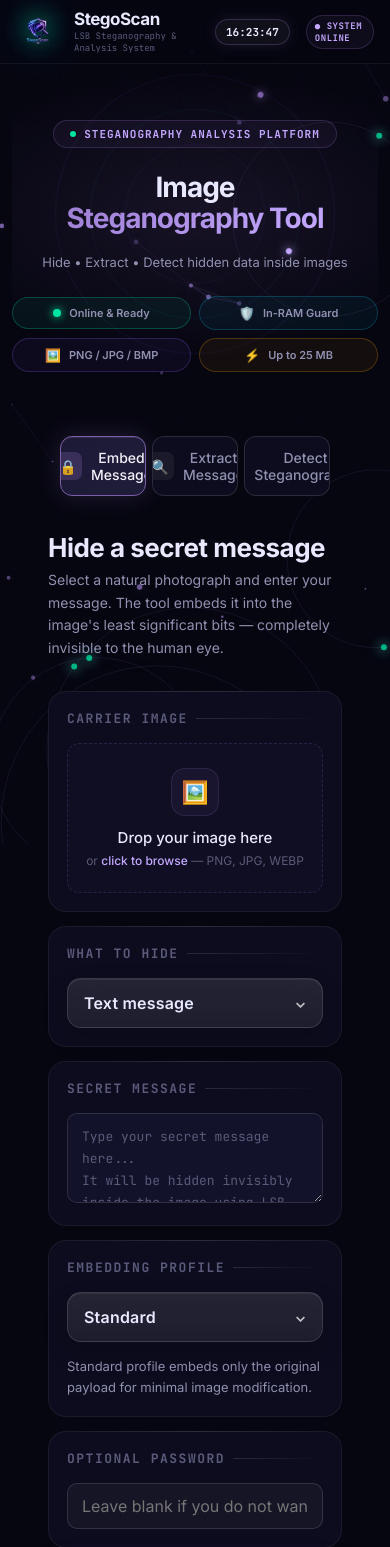
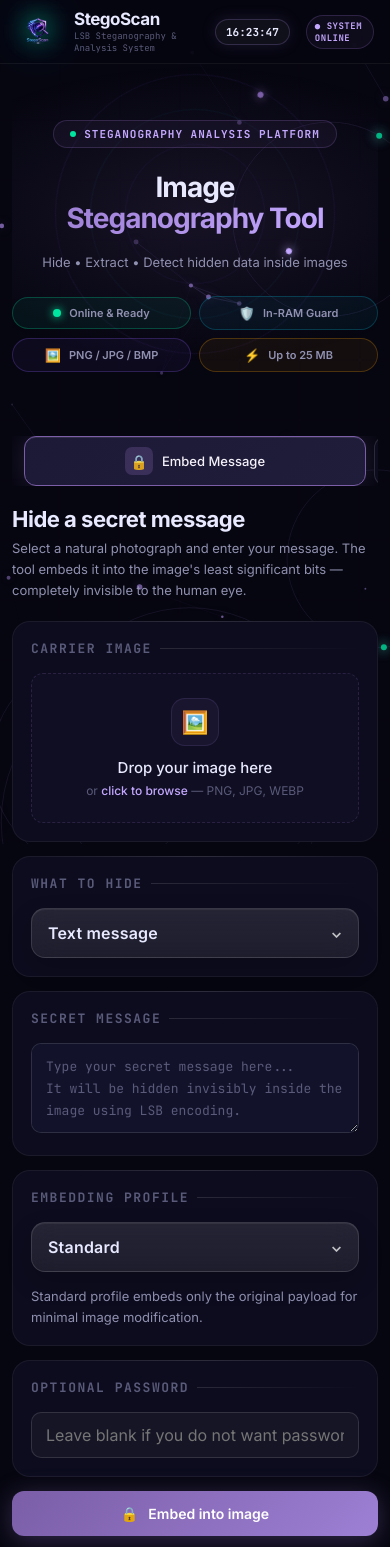
Before and after one commit to Prabhat-d/StegoScan, a Flask app: page / in a window 390 px wide. Shown: the top 1547 px of the page. Run offline with Flask 3, Linux system fonts and the light colour scheme; some libraries are stand-ins or nearby versions.

Commit message:
Refactor CSS for improved organization and add responsive media queries for results display and navigation tabs

```diff
--- a/static/css/tabs.css
+++ b/static/css/tabs.css
@@ -1,8 +1,5 @@
-/* ============================================
-   TABS & MAIN CONTENT LAYOUT
-   ============================================ */
+/* Main Navigation Tabs & Panel Layout */
 
-/* ── TABS ── */
 .tab-bar {
   display: flex;
   justify-content: center;
@@ -42,6 +39,7 @@
   color: var(--text);
   border-color: rgba(123, 94, 167, 0.4);
 }
+
 .tab-btn:hover::before {
   opacity: 0.06;
 }
@@ -75,7 +73,7 @@
   background: rgba(123, 94, 167, 0.3);
 }
 
-/* ── MAIN CONTENT ── */
+/* Main Content Containers */
 main {
   padding: 36px 48px 80px;
   max-width: 1000px;
@@ -86,6 +84,7 @@ main {
   display: none;
   animation: panel-in 0.4s ease both;
 }
+
 .panel.active {
   display: block;
 }
@@ -104,14 +103,59 @@ main {
 .panel-header {
   margin-bottom: 32px;
 }
+
 .panel-title {
   font-size: 26px;
   font-weight: 700;
   letter-spacing: -0.5px;
   margin-bottom: 6px;
 }
+
 .panel-desc {
   font-size: 14px;
   color: var(--text2);
   line-height: 1.6;
 }
+
+/* Mobile Responsiveness */
+@media (max-width: 900px) {
+  .tab-bar {
+    padding: 0 16px;
+  }
+  main {
+    padding: 28px 24px 60px;
+  }
+}
+
+@media (max-width: 600px) {
+  .tab-bar {
+    overflow-x: auto;
+    flex-wrap: nowrap;
+    justify-content: flex-start;
+    padding: 0 12px;
+    gap: 8px;
+    scrollbar-width: none;
+    -webkit-overflow-scrolling: touch;
+  }
+  .tab-bar::-webkit-scrollbar {
+    display: none;
+  }
+  .tab-btn {
+    padding: 10px 16px;
+    font-size: 13px;
+    flex-shrink: 0;
+    white-space: nowrap;
+  }
+  main {
+    padding: 20px 12px 48px;
+  }
+  .panel-header {
+    margin-bottom: 20px;
+  }
+  .panel-title {
+    font-size: 22px;
+  }
+  .panel-desc {
+    font-size: 13px;
+  }
+}
```
Also changed, not shown: static/css/results.css (+64 -3 lines).
